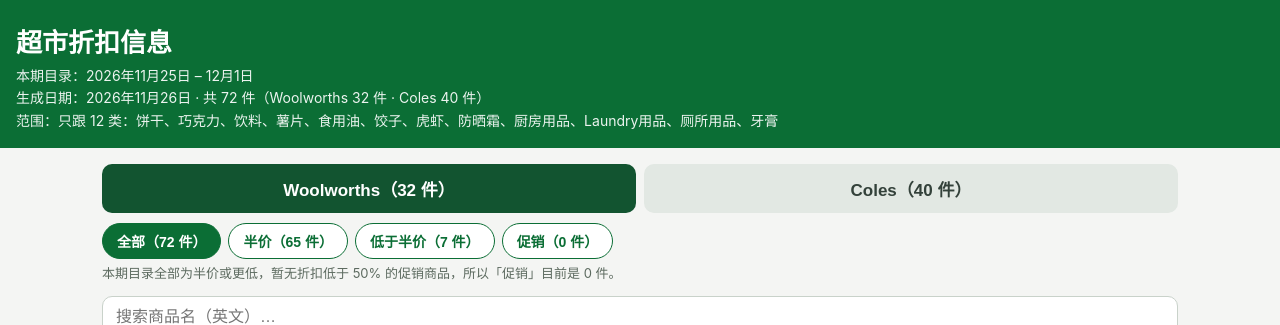
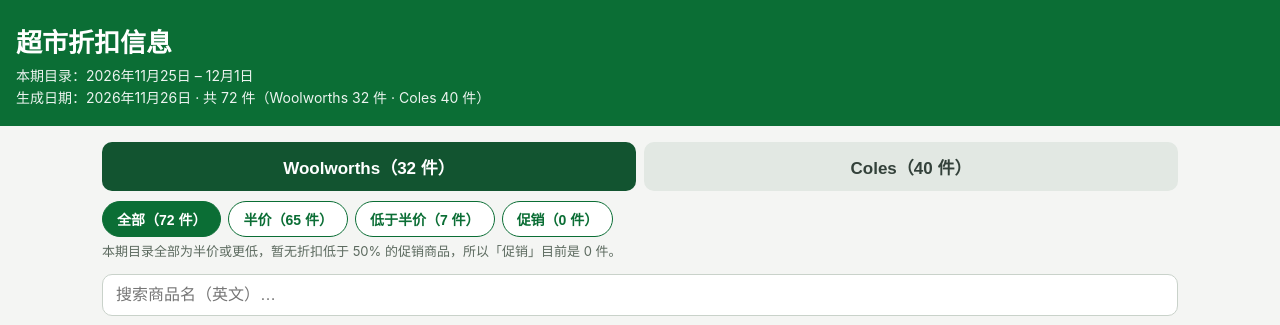
Before and after one commit to RazyLo/brisbane-deals, a plain HTML site: page archive/2026-11-25.html in a window 1280 px wide. Shown: the top 325 px of the page. Drawn offline with Linux system fonts and the light colour scheme.

Commit message:
超市折扣信息：去掉页头公开显示的范围说明（12类筛选仍保留，仅后台可见）

```diff
--- a/archive/2026-11-25.html
+++ b/archive/2026-11-25.html
@@ -47,7 +47,7 @@ footer{max-width:1100px;margin:0 auto;padding:0 12px 30px;font-size:13px;color:#
 <body>
 <header>
   <h1>超市折扣信息</h1>
-  <div class="meta">本期目录：2026年11月25日 – 12月1日<br>生成日期：2026年11月26日 · 共 72 件（Woolworths 32 件 · Coles 40 件）<br>范围：只跟 12 类：饼干、巧克力、饮料、薯片、食用油、饺子、虎虾、防晒霜、厨房用品、Laundry用品、厕所用品、牙膏</div>
+  <div class="meta">本期目录：2026年11月25日 – 12月1日<br>生成日期：2026年11月26日 · 共 72 件（Woolworths 32 件 · Coles 40 件）</div>
 </header>
 <div class="wrap">
   <div class="tabs">
```
Also changed, not shown: index.html (+1 -1 lines).
